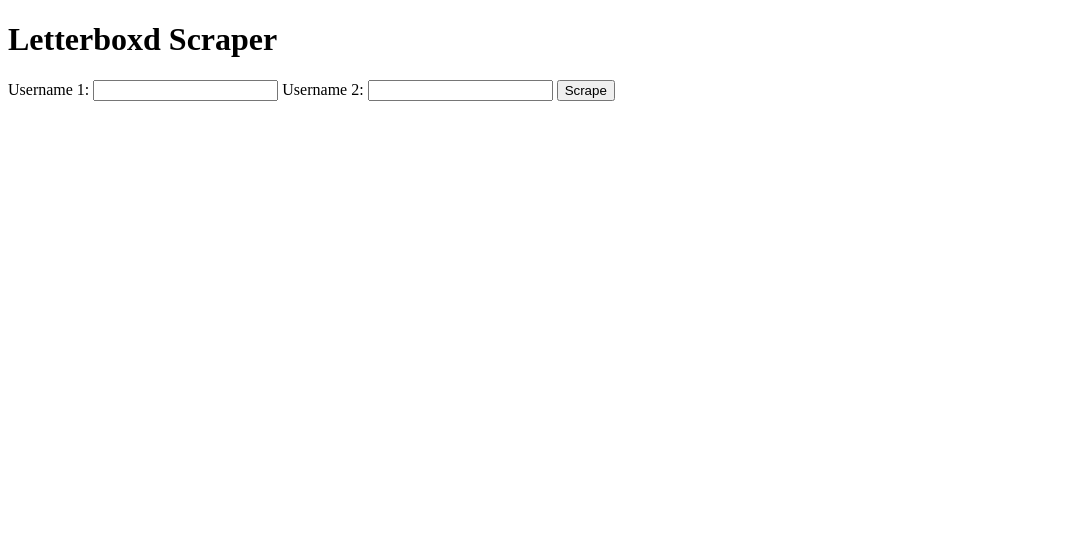
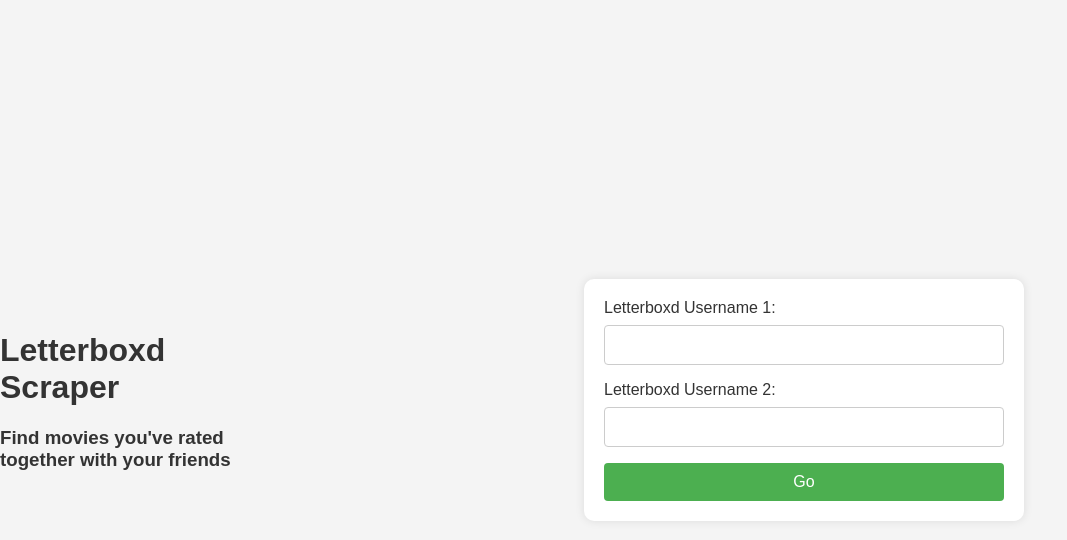
Before and after one commit to nanobiolog/matchme, a plain HTML site: page public/index.html in a window 1280 px wide. Shown: the whole page, without its empty margins (0-1067 px from the left). Drawn offline with Linux system fonts and the light colour scheme.

Commit message:
looks fine

```diff
--- a/public/index.html
+++ b/public/index.html
@@ -1,21 +1,89 @@
 <!-- index.html -->
 <!DOCTYPE html>
 <html lang="en">
+
 <head>
   <meta charset="UTF-8">
   <meta name="viewport" content="width=device-width, initial-scale=1.0">
   <title>Letterboxd Scraper</title>
+  <style>
+    body {
+      font-family: 'Arial', sans-serif;
+      background-color: #f4f4f4;
+      margin: 0;
+      padding: 0;
+      display: flex;
+      align-items: center;
+      justify-content: center;
+      height: 100vh;
+    }
+
+    h1,
+    h3 {
+      text-align: left;
+      color: #333;
+      margin-left: 0;
+      margin-right: 20%; /* Adjust the margin as needed */
+    }
+
+    form {
+      background-color: #fff;
+      border-radius: 10px;
+      padding: 20px;
+      box-shadow: 0 0 10px rgba(0, 0, 0, 0.1);
+      width: 80%;
+      max-width: 400px;
+      margin-left: 20%;
+      margin-right: 20%;
+    }
+
+    label {
+      display: block;
+      margin-bottom: 8px;
+      color: #333;
+    }
+
+    input {
+      width: 100%;
+      padding: 10px;
+      margin-bottom: 16px;
+      box-sizing: border-box;
+      border: 1px solid #ccc;
+      border-radius: 4px;
+      font-size: 16px;
+    }
+
+    button {
+      width: 100%;
+      padding: 10px;
+      background-color: #4caf50;
+      color: #fff;
+      border: none;
+      border-radius: 4px;
+      cursor: pointer;
+      font-size: 16px;
+    }
+
+    button:hover {
+      background-color: #45a049;
+    }
+  </style>
 </head>
+
 <body>
-  <h1>Letterboxd Scraper</h1>
+  <div>
+    <h1>Letterboxd Scraper</h1>
+    <h3>Find movies you've rated together with your friends</h3>
+  </div>
   <form action="/scrape" method="post">
-    <label for="username1">Username 1:</label>
+    <label for="username1">Letterboxd Username 1:</label>
     <input type="text" name="usernames[]" id="username1" required>
 
-    <label for="username2">Username 2:</label>
+    <label for="username2">Letterboxd Username 2:</label>
     <input type="text" name="usernames[]" id="username2" required>
 
-    <button type="submit">Scrape</button>
+    <button type="submit">Go</button>
   </form>
 </body>
+
 </html>
```
